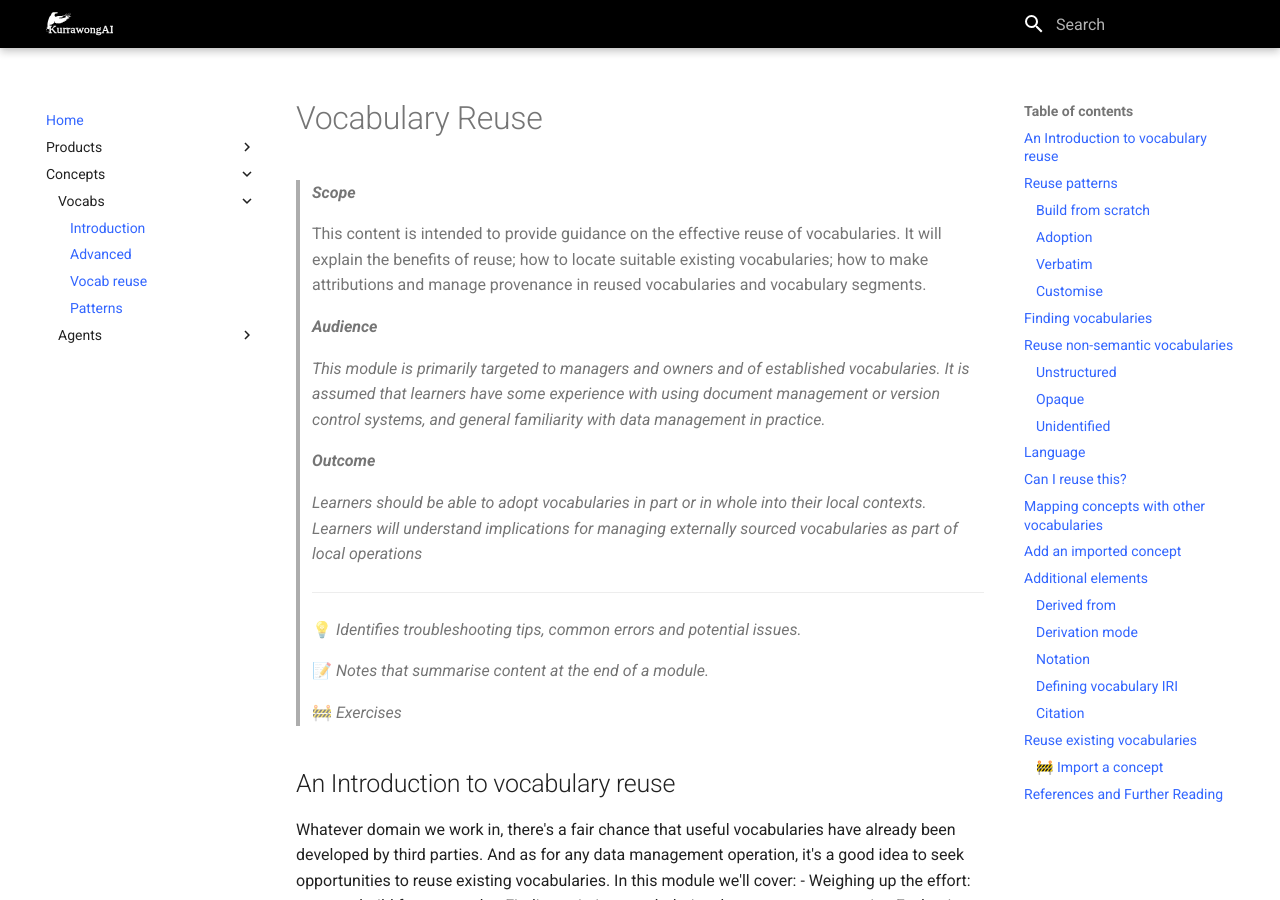
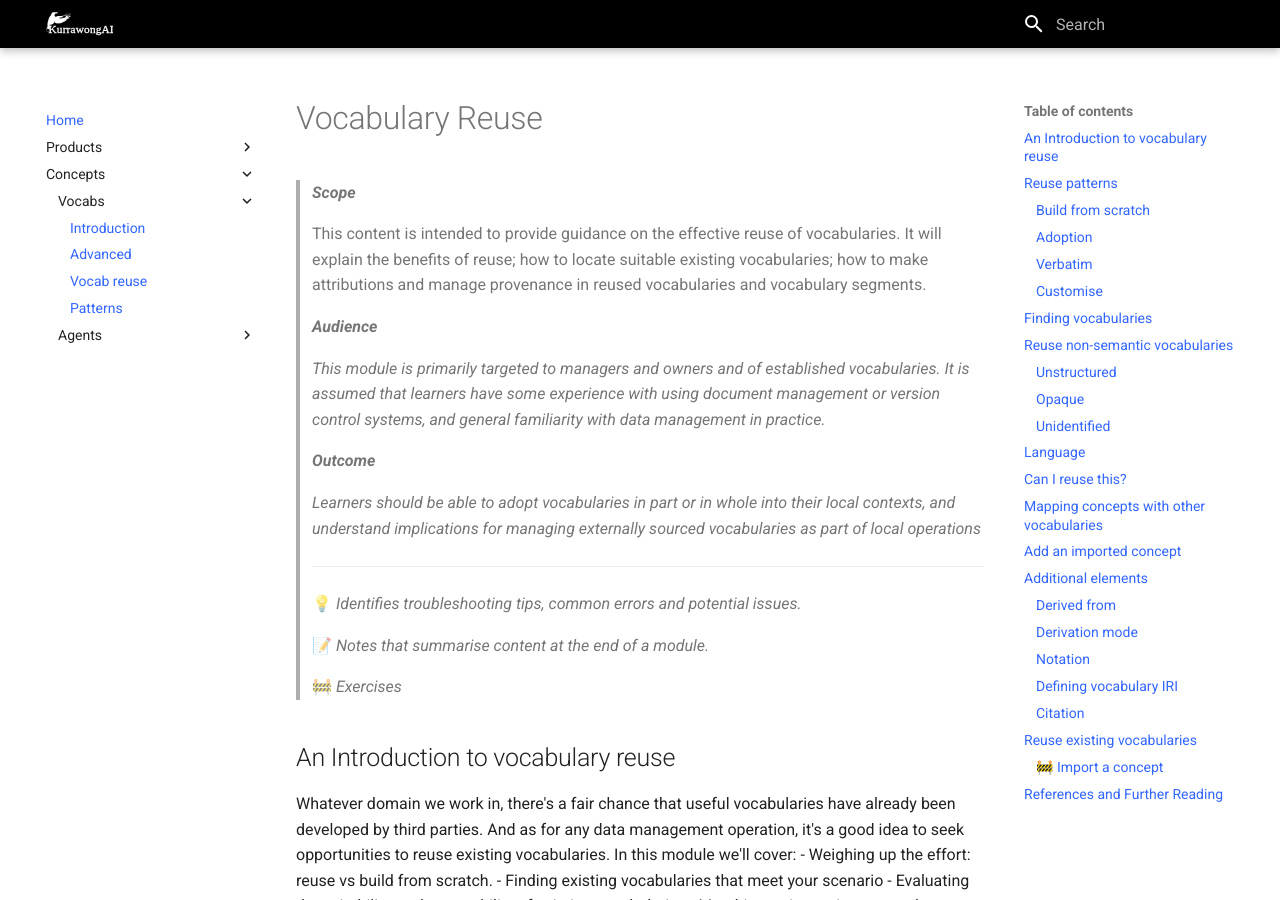
Before and after one commit to Kurrawong/docs, an MkDocs documentation site: the page built from docs/concepts/vocabs/vocab-reuse.md, in a window 1280 px wide and 900 px high. Built offline with MkDocs 1.6.1 and Material for MkDocs 9.7.7, drawn with Linux system fonts in a browser that asks for light colours.

Commit message:
Update vocab-reuse.md

```diff
--- a/docs/concepts/vocabs/vocab-reuse.md
+++ b/docs/concepts/vocabs/vocab-reuse.md
@@ -15,7 +15,7 @@
 >
 >***Outcome***
 >
->_Learners should be able to adopt vocabularies in part or in whole into their local contexts. Learners will understand implications for managing externally sourced vocabularies as part of local operations_
+>_Learners should be able to adopt vocabularies in part or in whole into their local contexts, and understand implications for managing externally sourced vocabularies as part of local operations_
 >
 >----------------
 
```
